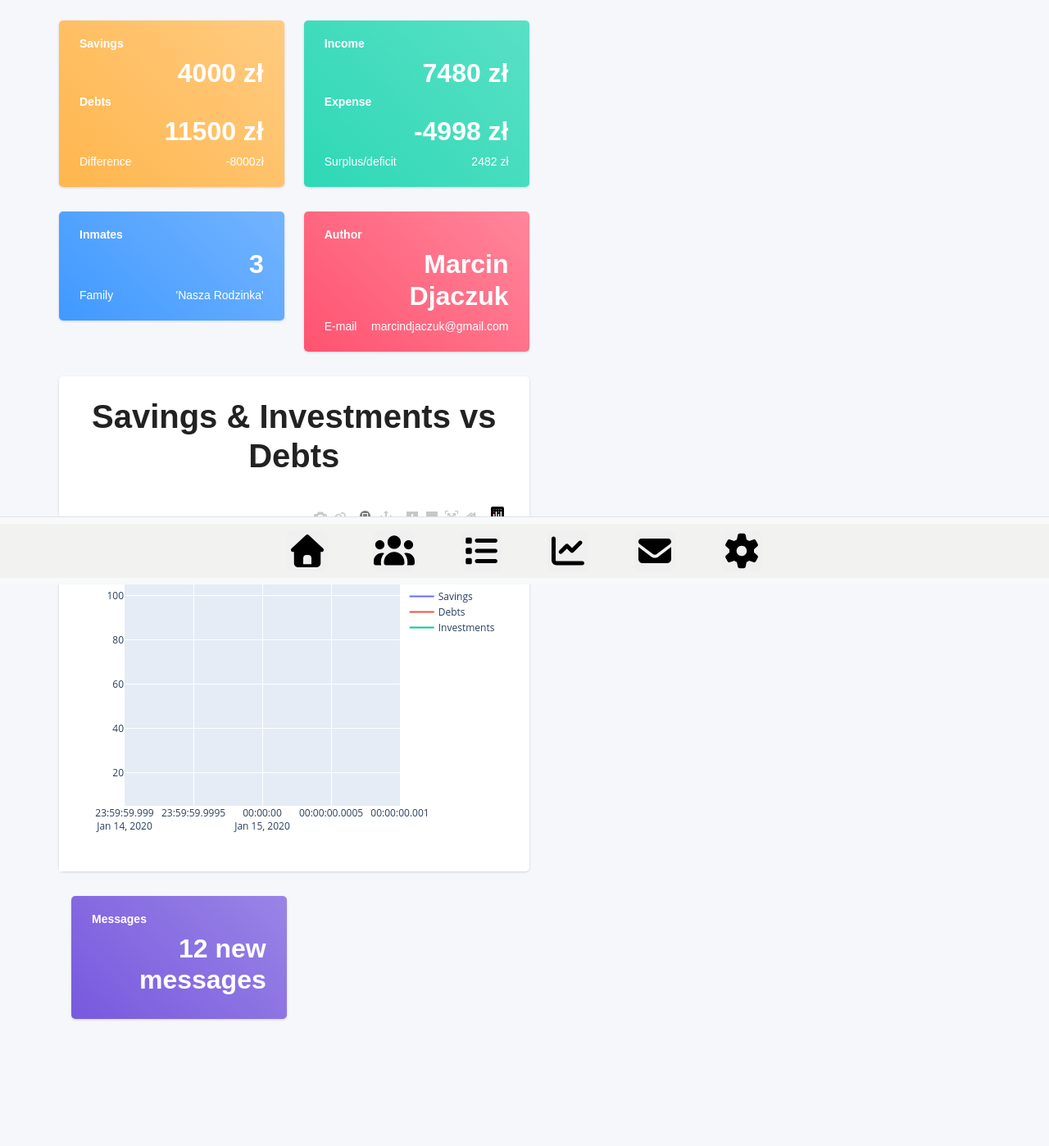
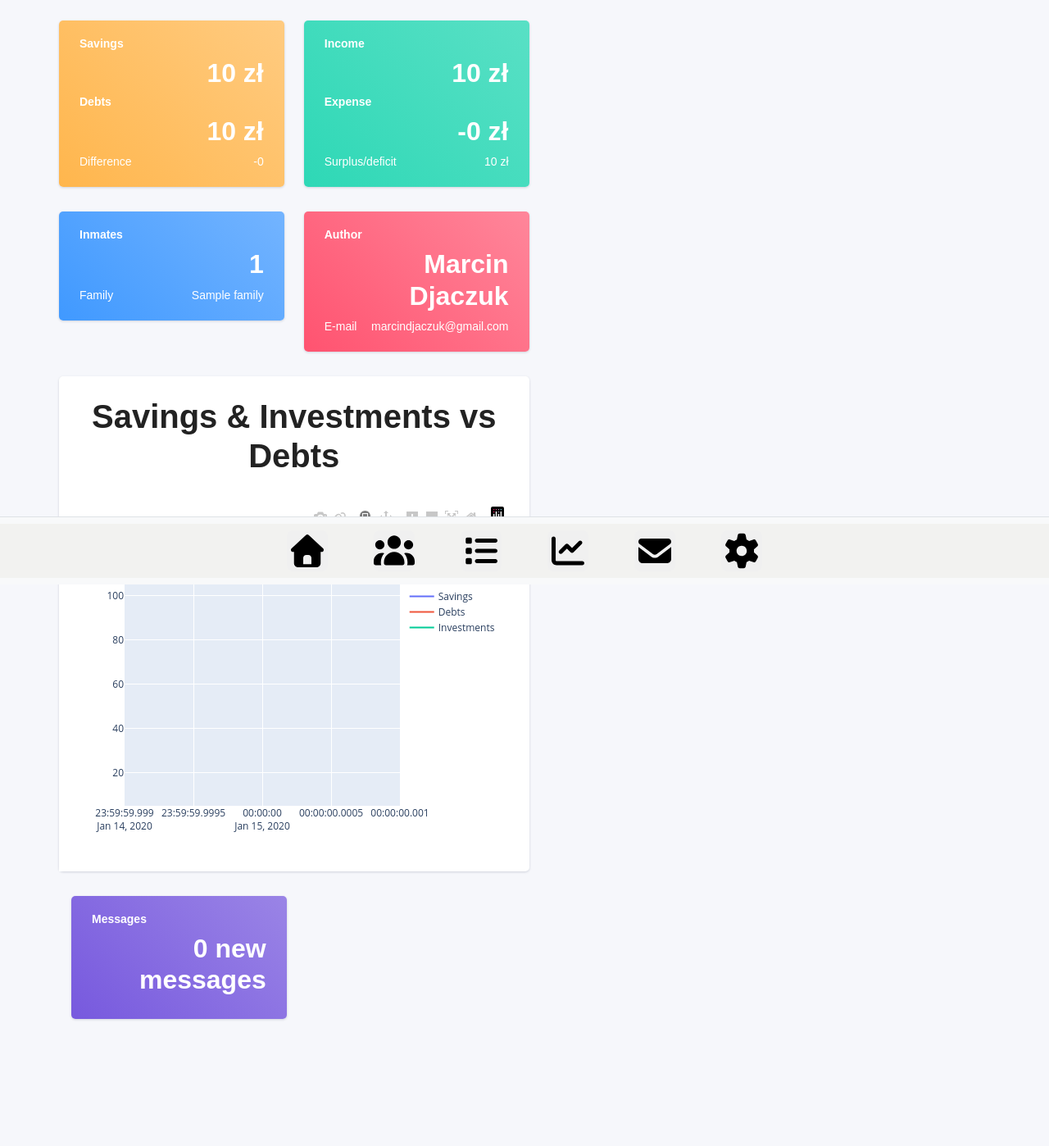
Before and after one commit to MarcinDJacz/Complete_Financial_Planner, a Django app: page / in a window 1280 px wide. Shown: the part 87-1485 px from the top of the page at 82% size. Run offline with Django 5.2, Linux system fonts and the light colour scheme; a user stored in the database is signed in; tables that the repository leaves empty hold one stand-in row (values such as "Sample post"); some libraries are stand-ins or nearby versions; some web fonts are replaced.

Commit message:
feat(index): update template and add context variables in view

```diff
--- a/planner/views.py
+++ b/planner/views.py
@@ -24,8 +24,9 @@ def index(request):
 
     portfolios = Portfolio.objects.all()
     total_value = sum(p.current_value for p in portfolios)
-
+    messages_num = ContactMessage.objects.filter(is_read=False).count()
     context = {
+        "family_name" : request.user.family.name,
         "num_inmates": num_inmates,
         "income_sum": income_sum,
         "expense_sum": expense_sum,
@@ -35,6 +36,8 @@ def index(request):
         "surplus_deficit": (income_sum - expense_sum),
         "portfolios": portfolios,
         "summary_investments": total_value,
+        "sum_saving_sum_debts": (summary_savings - summary_debts),
+        "messages_num": messages_num,
     }
     context['graph_html'] = get_family_graph(request.user)
     return render(request, 'planner/index.html', context)
--- a/templates/planner/index.html
+++ b/templates/planner/index.html
@@ -9,11 +9,11 @@
             <div class="card-body">
                 <h6 class="text-white">Savings</h6>
                 <h2 class="text-end text-white"><i
-                        class="feather icon-repeat float-start"></i><span>4000 zł</span></h2>
+                        class="feather icon-repeat float-start"></i><span>{{ summary_savings }} zł</span></h2>
                 <h6 class="text-white">Debts</h6>
                 <h2 class="text-end text-white"><i
-                        class="feather icon-repeat float-start"></i><span>11500 zł</span></h2>
-                <p class="m-b-0">Difference<span class="float-end">-8000zł</span></p>
+                        class="feather icon-repeat float-start"></i><span>{{ summary_debts }} zł</span></h2>
+                <p class="m-b-0">Difference<span class="float-end">-{{ sum_saving_sum_debts }}</span></p>
             </div>
         </div>
     </div>
@@ -21,11 +21,11 @@
         <div class="card bg-c-green order-card">
             <div class="card-body">
                 <h6 class="text-white">Income</h6>
-                <h2 class="text-end text-white"><i class="feather icon-tag float-start"></i><span>7480 zł</span>
+                <h2 class="text-end text-white"><i class="feather icon-tag float-start"></i><span>{{ income_sum }} zł</span>
                 <h6 class="text-white">Expense</h6>
-                <h2 class="text-end text-white"><i class="feather icon-tag float-start"></i><span>-4998 zł</span>
+                <h2 class="text-end text-white"><i class="feather icon-tag float-start"></i><span>-{{ expense_sum}} zł</span>
                 </h2>
-                <p class="m-b-0">Surplus/deficit<span class="float-end">2482 zł</span></p>
+                <p class="m-b-0">Surplus/deficit<span class="float-end">{{ surplus_deficit }} zł</span></p>
             </div>
         </div>
     </div>
@@ -36,8 +36,8 @@
         <div class="card bg-c-blue order-card">
             <div class="card-body">
                 <h6 class="text-white">Inmates</h6>
-                <h2 class="text-end text-white"><i class="feather icon-shopping-cart float-start"></i><span>3</span></h2>
-                <p class="m-b-0">Family<span class="float-end">'Nasza Rodzinka'</span></p>
+                <h2 class="text-end text-white"><i class="feather icon-shopping-cart float-start"></i><span>{{ num_inmates }}</span></h2>
+                <p class="m-b-0">Family<span class="float-end"> {{ family_name }}</span></p>
             </div>
         </div>
     </div>
@@ -76,7 +76,7 @@
             <div class="card-body">
                 <h6 class="text-white">Messages</h6>
                 <h2 class="text-end text-white"><i
-                        class="feather icon-repeat float-start"></i><span>12 new messages</span></h2>
+                        class="feather icon-repeat float-start"></i><span>{{ messages_num }} new messages</span></h2>
 
             </div>
         </div>
```
